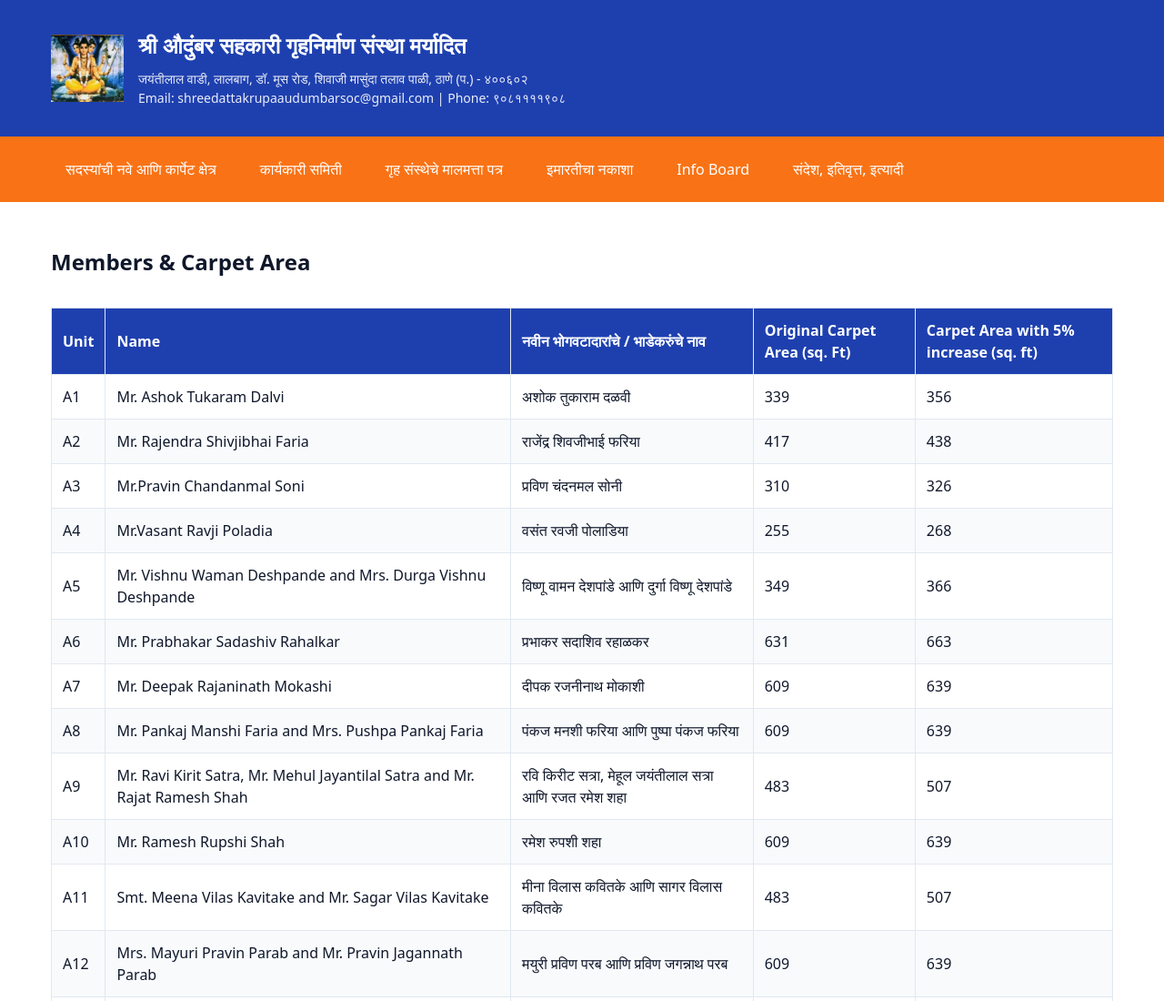
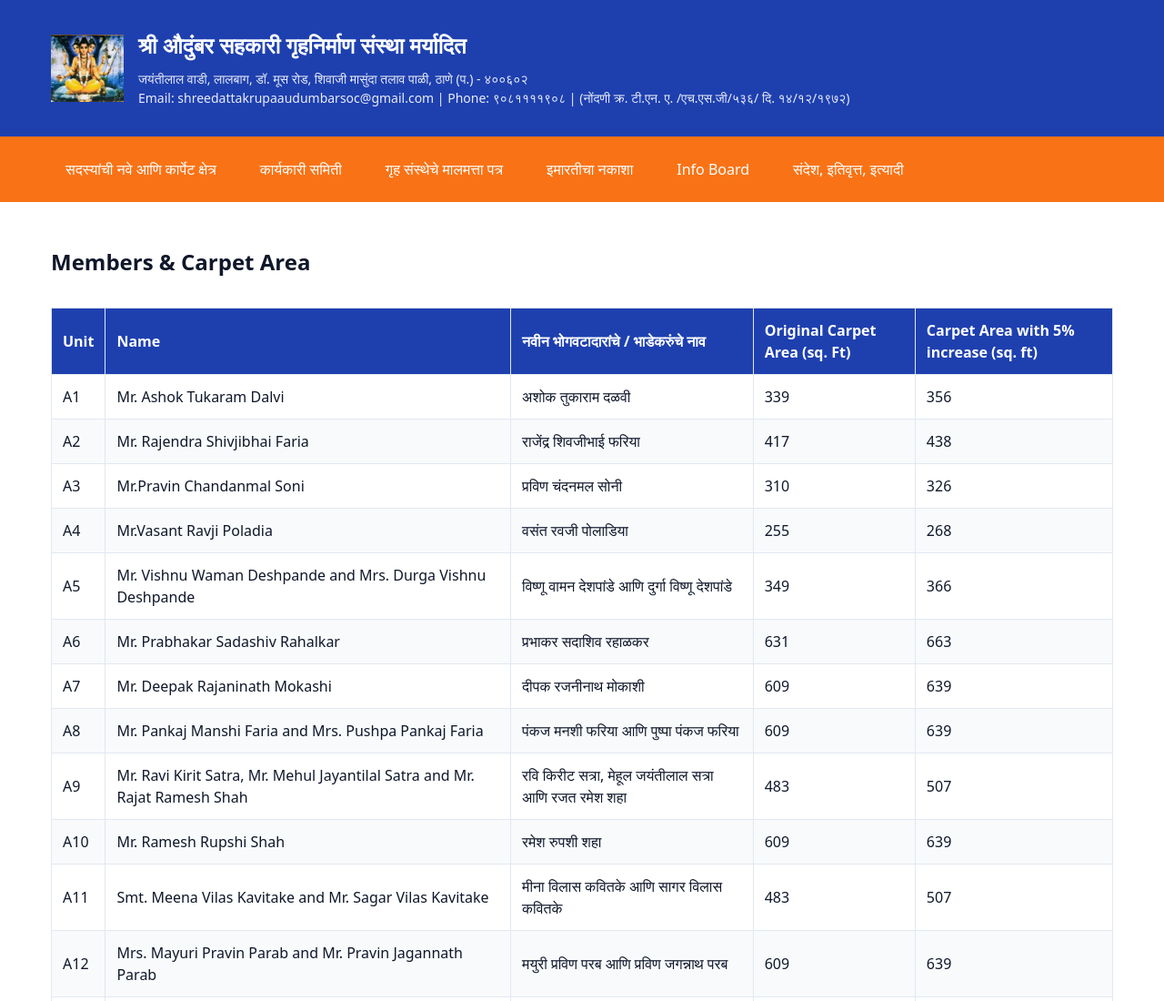
Before and after one commit to shree-datta-krupa-audumbar/shree-datta-krupa-audumbar.github.io, a plain HTML site: page members.html in a window 1280 px wide. Shown: the top 1100 px of the page at 91% size. Drawn offline with Linux system fonts and the light colour scheme; sample sign-in values are in the browser's storage.

Commit message:
Update members.html

```diff
--- a/members.html
+++ b/members.html
@@ -18,7 +18,7 @@
                         जयंतीलाल वाडी, लालबाग, डॉ. मूस रोड, शिवाजी मासुंदा तलाव पाळी, ठाणे (प.) - ४००६०२
                     </div>
                     <div class="society-contact">
-                        Email: shreedattakrupaaudumbarsoc@gmail.com | Phone: ९०८११११९०८
+                        Email: shreedattakrupaaudumbarsoc@gmail.com | Phone: ९०८११११९०८ | (नोंदणी क्र. टी.एन. ए. /एच.एस.जी/५३६/ दि. १४/१२/१९७२)
                     </div>
                 </div>
             </div>
```
